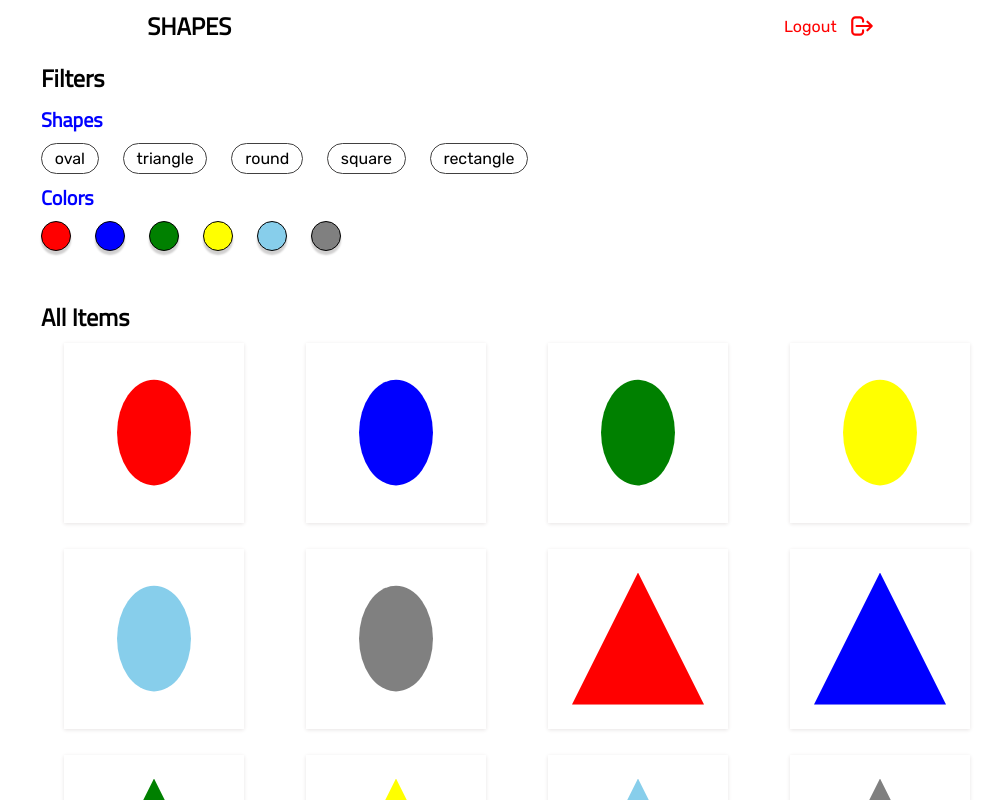
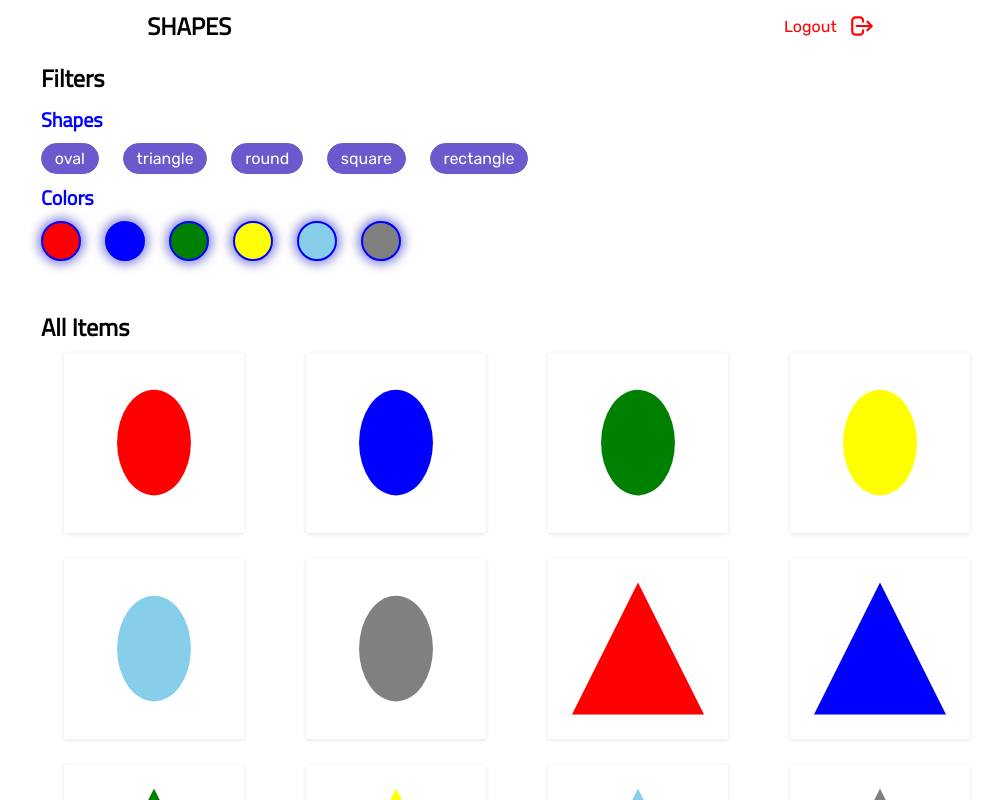
Before and after one commit to samuelkurdz/shapes, a React (Create React App) app: page / in a window 1280 px wide. Both pictures are taken after a click on the button "Login". Shown: the top 800 px of the page, without its empty margins (123-1122 px from the left). Built offline with nearby package versions, Linux system fonts and the light colour scheme.

Commit message:
hover state and active state stylings

```diff
--- a/src/components/filters/filters.scss
+++ b/src/components/filters/filters.scss
@@ -13,6 +13,7 @@
 			padding: 0.3rem 0.8rem;
 			border-radius: 20px;
 			cursor: pointer;
+			transition: all .3s;
 
 			&:hover {
 				background: slateblue;
@@ -45,19 +46,25 @@
 		gap: 1.5rem;
 
 		span {
-			border: 1px solid black;
-			height: 30px;
-			width: 30px;
-			padding: auto;
-			display: flex;
-			align-items: center;
-			justify-content: center;
+			height: 40px;
+			width: 40px;
 			border-radius: 50%;
 			cursor: pointer;
-			box-shadow: 0px 4px 2px rgb(209, 208, 208);
+			transition: all .3s;
+
+			&:hover {
+				border: blue 2px solid;
+				box-shadow: 0px 0px 10px 4px hsla(240, 58%, 66%, 0.78);
+			}
 
 			&.active {
-				border: slateblue 2px solid;
+				border: blue 2px solid;
+				box-shadow: 0px 0px 10px 4px hsla(240, 58%, 66%, 0.78);
+
+				&:hover {
+					border: none;
+					box-shadow: none;
+				}
 			}
 		}
 	}
--- a/src/components/filters/filters.tsx
+++ b/src/components/filters/filters.tsx
@@ -1,9 +1,19 @@
+/* eslint-disable no-console */
 // eslint-disable-next-line no-use-before-define
 import React from 'react';
-import { shapes, colors } from '../../mock-data';
+import { connect } from 'react-redux';
+// import { shapes, colors } from '../../mock-data';
 import './filters.scss';
 
-const Filters = () => {
+interface FiltersProps {
+  colors: string[];
+  selectedColors: string[];
+  shapes: string[];
+  selectedShapes: string[];
+}
+
+const Filters = (props: FiltersProps) => {
+  const { colors, shapes, selectedShapes, selectedColors } = props;
   return (
     <div>
       <h2>Filters</h2>
@@ -12,7 +22,9 @@ const Filters = () => {
         <h4>Shapes</h4>
         <div>
           {shapes.map((shape) => (
-            <p>{shape}</p>
+            <p className={selectedShapes.includes(shape) ? 'active' : ''} key={shape}>
+              {shape}
+            </p>
           ))}
         </div>
       </section>
@@ -21,7 +33,7 @@ const Filters = () => {
         <h4>Colors</h4>
         <div>
           {colors.map((color) => (
-            <span key={color} className={color} />
+            <span className={`${selectedColors.includes(color) ? 'active' : ''} ${color}`} key={color} />
           ))}
         </div>
       </section>
@@ -29,4 +41,11 @@ const Filters = () => {
   );
 };
 
-export default Filters;
+const mapStateToProps = (state: any) => ({
+  colors: state.filter.colors,
+  shapes: state.filter.shapes,
+  selectedColors: state.filter.selectedColors,
+  selectedShapes: state.filter.selectedShapes,
+});
+
+export default connect(mapStateToProps)(Filters);
--- a/src/state/filter/filter.reducer.ts
+++ b/src/state/filter/filter.reducer.ts
@@ -4,11 +4,15 @@ import { colors, shapes } from '../../mock-data';
 interface FilterStateInterface {
   colors: string[];
   shapes: string[];
+  selectedColors: string[];
+  selectedShapes: string[];
 }
 
 const initialState: FilterStateInterface = {
   colors,
   shapes,
+  selectedColors: colors,
+  selectedShapes: shapes,
 };
 
 const filterReducer: Reducer<FilterStateInterface> = (state = initialState, action) => {
@@ -16,31 +20,33 @@ const filterReducer: Reducer<FilterStateInterface> = (state = initialState, acti
     case 'toggleColor': {
       const newColors = state.colors;
       if (state.colors.includes(action.payload)) {
-        newColors.pop();
+        const payloadIndex = state.colors.indexOf(action.payload);
+        newColors.splice(payloadIndex, 1);
         return {
           ...state,
-          colors: newColors,
+          selectedColors: newColors,
         };
       }
       newColors.push(action.payload);
       return {
         ...state,
-        colors: newColors,
+        selectedColors: newColors,
       };
     }
     case 'toggleShape': {
       const newShapes = state.shapes;
       if (state.colors.includes(action.payload)) {
-        newShapes.pop();
+        const payloadIndex = state.shapes.indexOf(action.payload);
+        newShapes.splice(payloadIndex, 1);
         return {
           ...state,
-          shapes: newShapes,
+          selectedShapes: newShapes,
         };
       }
       newShapes.push(action.payload);
       return {
         ...state,
-        shapes: newShapes,
+        selectedShapes: newShapes,
       };
     }
     default:
--- a/src/state/store.ts
+++ b/src/state/store.ts
@@ -3,11 +3,11 @@ import { createStore, applyMiddleware } from 'redux';
 import logger from 'redux-logger';
 import rootReducer from './root.reducer';
 
-const middlewares: any[] = [logger];
+const middlewares: any[] = [];
 
-// if (process.env.NODE_ENV === 'development') {
-//   middlewares.push(logger);
-// }
+if (process.env.NODE_ENV === 'development') {
+  middlewares.push(logger);
+}
 
 const store = createStore(rootReducer, applyMiddleware(...middlewares));
 
```
